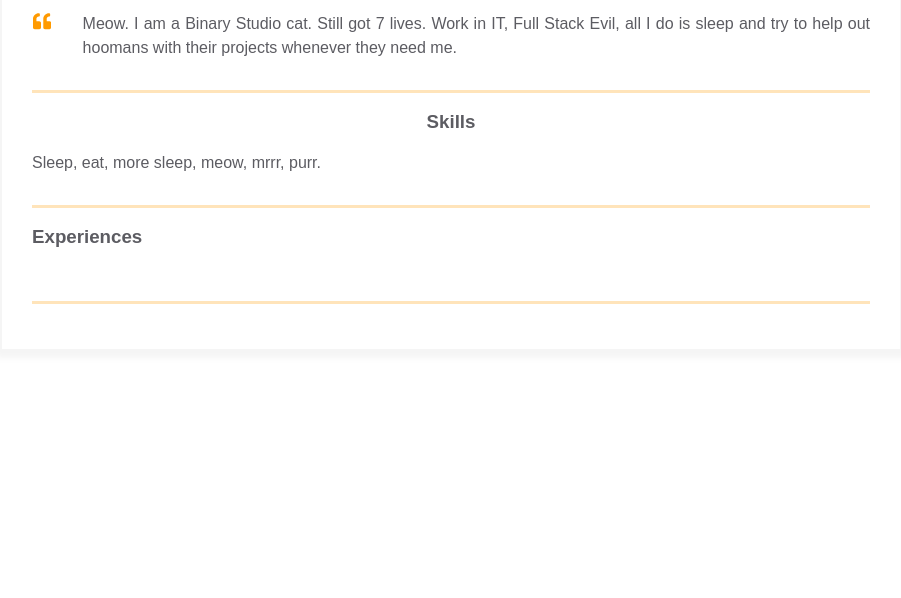
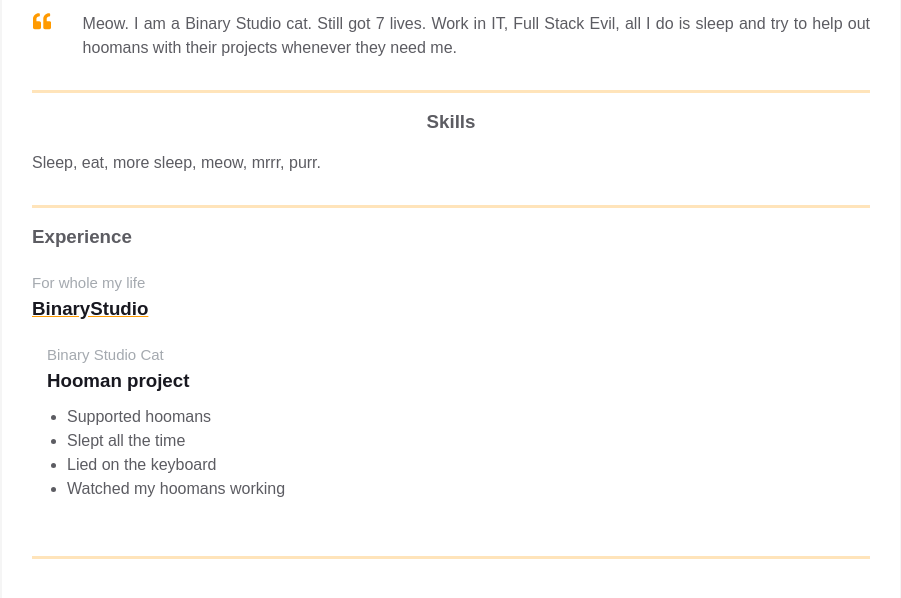
Before and after one commit to Selim96/homepage, a plain HTML site: page index.html in a window 1280 px wide. Shown: the part 338-936 px from the top of the page, without its empty margins (189-1090 px from the left). Before the commit the page ends 800 px from the top, so only its background shows below. Drawn offline with Linux system fonts and the light colour scheme.

Commit message:
Add experiences and additional info

```diff
--- a/index.html
+++ b/index.html
@@ -101,7 +101,32 @@
           <div class="resume__block">
             <div class="main-info fh">
               <div class="experiences">
-                <h3 class="experiences__header">Experiences</h3>
+                <h3 class="experiences__header">Experience</h3>
+                <div class="experiences__company">
+                  <div class="experiences__company-header">
+                    <span class="experiences__company-header-durability">
+                      For whole my life</span
+                    >
+                    <h3 class="experiences__company-header-name">
+                      BinaryStudio
+                    </h3>
+                  </div>
+
+                  <div class="experiences__company-project">
+                    <span class="experiences__company-project-role">
+                      Binary Studio Cat</span
+                    >
+                    <h3 class="experiences__company-project-name">
+                      Hooman project
+                    </h3>
+                    <ul class="experiences__company-project-responsibilities">
+                      <li>Supported hoomans</li>
+                      <li>Slept all the time</li>
+                      <li>Lied on the keyboard</li>
+                      <li>Watched my hoomans working</li>
+                    </ul>
+                  </div>
+                </div>
               </div>
 
               <div class="additional-info fv"></div>
```
